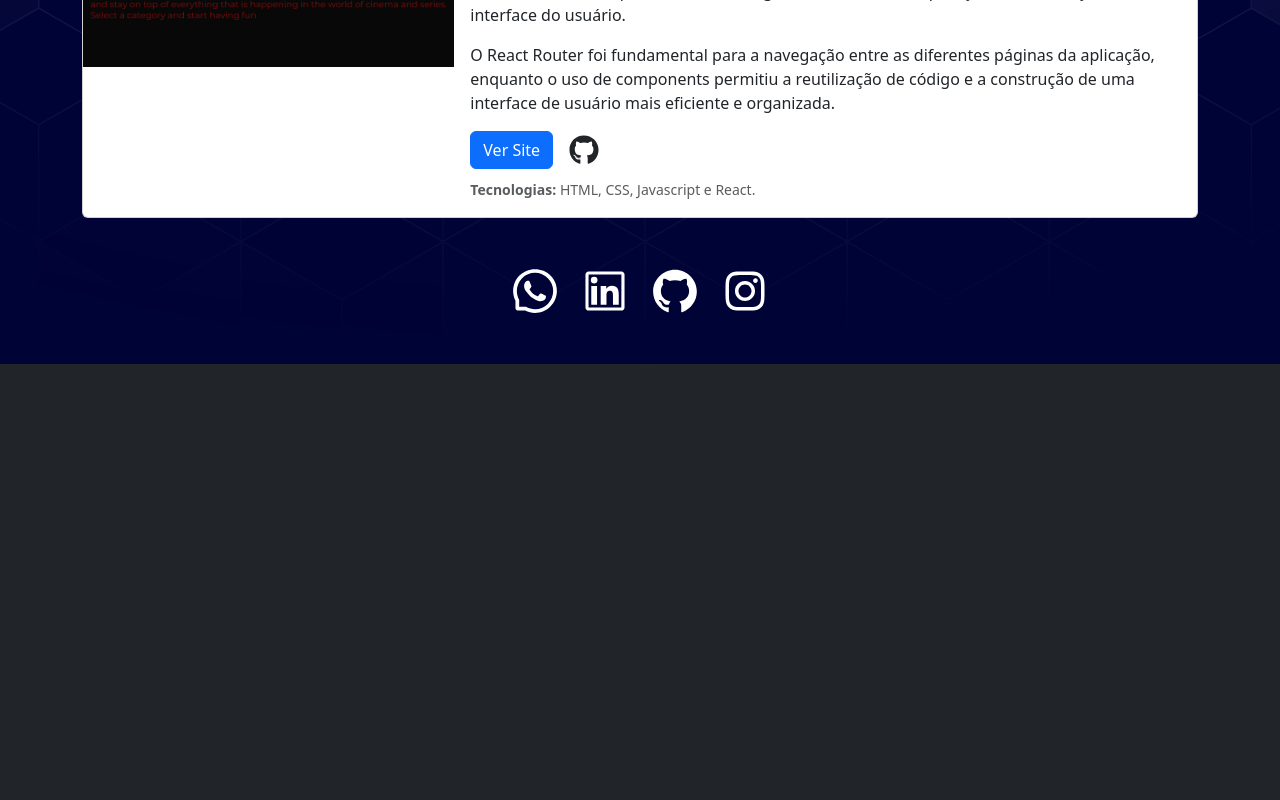
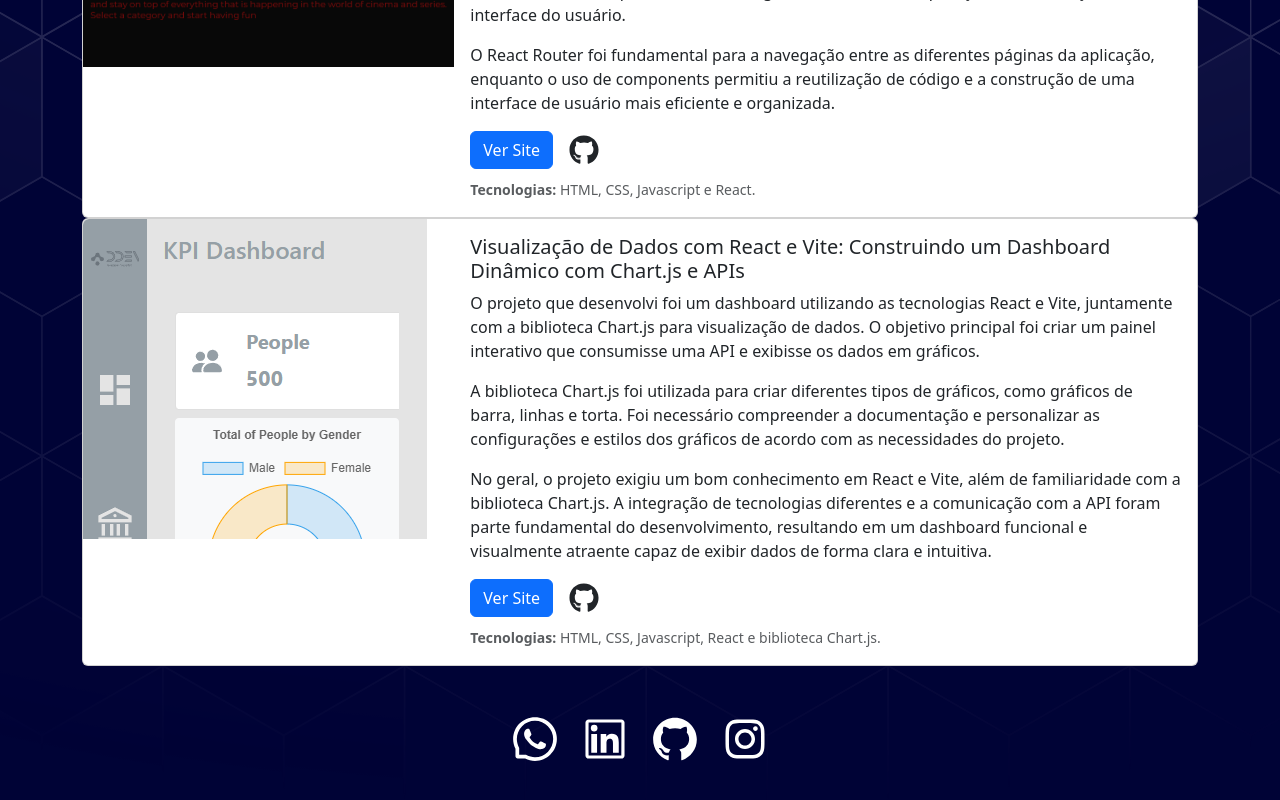
Before and after one commit to denisrodrigues-ita/portflio, a React (Vite) app: page /projetos in a window 1280 px wide. Shown: the part 1919-2719 px from the top of the page. Before the commit the page ends 2283 px from the top, so only its background shows below. Built offline with nearby package versions, Linux system fonts and the light colour scheme.

Commit message:
adicionando novo projeto

```diff
--- a/src/components/SvgIcon/icons/Ddev.jsx
+++ b/src/components/SvgIcon/icons/Ddev.jsx
@@ -1,4 +1,3 @@
-import * as React from "react";
 const SvgDdev = (props) => (
   <svg width="3rem" height="3rem" viewBox="0 0 370 116.628" {...props}>
     <defs>
--- a/src/pages/Projetos.jsx
+++ b/src/pages/Projetos.jsx
@@ -1,6 +1,7 @@
 import React from "react";
 import { Link } from "react-router-dom";
 import ConsumoApi from "../img/projetos/ConsumoApi.png";
+import Dashboard from "../img/projetos/Dashboard.png";
 import FlexEGrid from "../img/projetos/FlexEGrid.png";
 import Projetofinal from "../img/projetos/Projetofinal.png";
 import Projetojavascript from "../img/projetos/ProjetoJavascript.png";
@@ -361,6 +362,79 @@ const Projetos = () => {
               </div>
             </div>
           </div>
+          <div className="col">
+            <div className="card">
+              <div className="row g-0">
+                <div
+                  className={`${styles.projetos} col-md-4`}
+                  style={{ overflow: "auto", height: "20rem" }}
+                >
+                  <img
+                    src={Dashboard}
+                    className="img-fluid rounded-start"
+                    alt="consumo de api com dashboard"
+                  />
+                </div>
+                <div className="col-md-8">
+                  <div className="card-body">
+                    <h5 className="card-title">
+                      Visualização de Dados com React e Vite: Construindo um
+                      Dashboard Dinâmico com Chart.js e APIs
+                    </h5>
+                    <p className="card-text">
+                      O projeto que desenvolvi foi um dashboard utilizando as
+                      tecnologias React e Vite, juntamente com a biblioteca
+                      Chart.js para visualização de dados. O objetivo principal
+                      foi criar um painel interativo que consumisse uma API e
+                      exibisse os dados em gráficos.
+                    </p>
+                    <p className="card-text">
+                      A biblioteca Chart.js foi utilizada para criar diferentes
+                      tipos de gráficos, como gráficos de barra, linhas e torta.
+                      Foi necessário compreender a documentação e personalizar
+                      as configurações e estilos dos gráficos de acordo com as
+                      necessidades do projeto.
+                    </p>
+                    <p className="card-text">
+                      No geral, o projeto exigiu um bom conhecimento em React e
+                      Vite, além de familiaridade com a biblioteca Chart.js. A
+                      integração de tecnologias diferentes e a comunicação com a
+                      API foram parte fundamental do desenvolvimento, resultando
+                      em um dashboard funcional e visualmente atraente capaz de
+                      exibir dados de forma clara e intuitiva.
+                    </p>
+
+                    <Link
+                      to="https://dashboard-ddev.vercel.app/"
+                      type="button"
+                      className="btn btn-primary"
+                      target="_blank"
+                    >
+                      Ver Site
+                    </Link>
+                    <Link
+                      to="https://github.com/denisrodrigues-ita/dashboard"
+                      type="button"
+                      target="_blank"
+                      className="text-dark mx-3"
+                      data-bs-toggle="tooltip"
+                      data-bs-placement="top"
+                      data-bs-custom-class="custom-tooltip"
+                      data-bs-title="Ver código no Github"
+                    >
+                      <FaGithub size={30} />
+                    </Link>
+                    <p className="card-text mt-2">
+                      <small className="text-body-secondary">
+                        <strong>Tecnologias: </strong>
+                        HTML, CSS, Javascript, React e biblioteca Chart.js.
+                      </small>
+                    </p>
+                  </div>
+                </div>
+              </div>
+            </div>
+          </div>
         </div>
       </div>
     </section>
```
Also changed, not shown: src/img/projetos/Dashboard.png (added).
